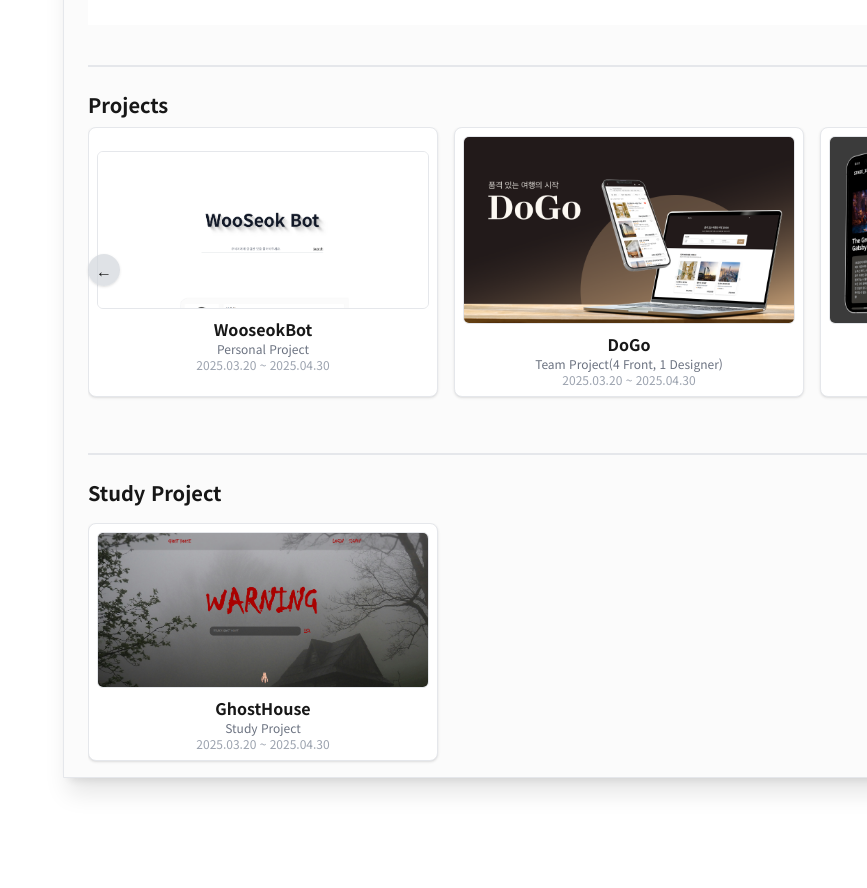
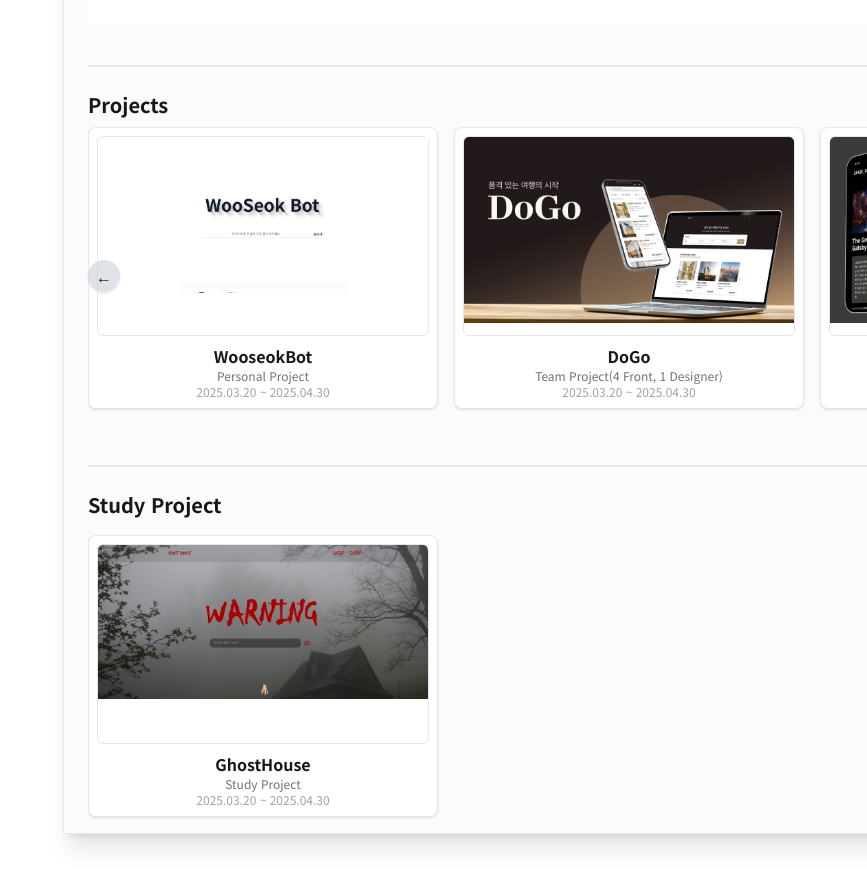
Before and after one commit to YouKnowThat-Park/WooSeokBot, a Next.js app in the folder front/: page / in a window 1280 px wide. Shown: the part 2740-3628 px from the top of the page, without its empty margins (413-1280 px from the left). Before the commit the page ends 3602 px from the top, so only its background shows below. Built offline with nearby package versions, Linux system fonts and the light colour scheme.

Commit message:
: style : 이미지 height 값을 고정 (기존에는 초과되면 뚫고 나옴)

```diff
--- a/front/src/app/portfolio/_components/ProjectCard.tsx
+++ b/front/src/app/portfolio/_components/ProjectCard.tsx
@@ -30,13 +30,15 @@ const ProjectCard = ({
       onClick={handleClick}
       className="min-w-[350px] max-w-[350px] snap-start flex-shrink-0 border p-2 rounded-lg bg-white shadow hover:scale-[1.02] transition-transform"
     >
+      <div className="w-full h-[200px] overflow-hidden rounded-md border">
         <Image
           src={image}
           alt={title}
           width={350}
           height={200}
-        className="rounded-md border"
+          className="object-cover"
         />
+      </div>
       <p className="font-semibold mt-2">{title}</p>
       <p className="text-xs text-gray-500">{description}</p>
       <p className="text-xs text-gray-400">{date}</p>
```
Lines whose indentation alone changed are shown as unchanged.
